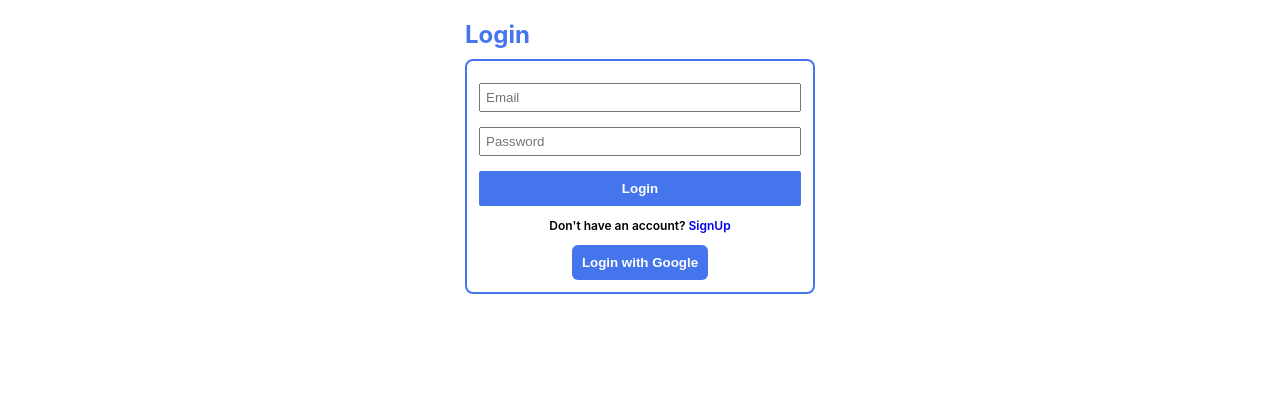
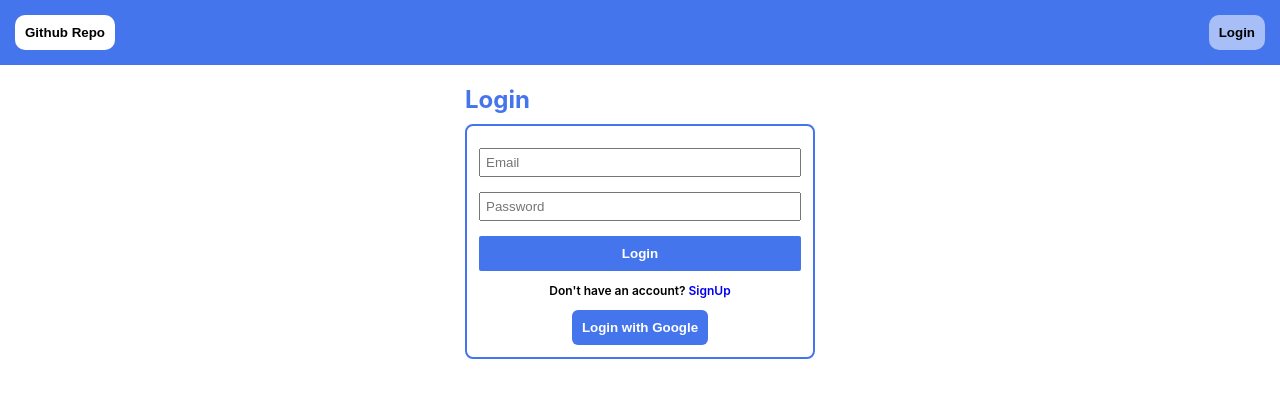
Before and after one commit to Lakshay-art/jira-clone, a React (Create React App) app in the folder Frontend/: page /login in a window 1280 px wide. Shown: the top 398 px of the page. Built offline with nearby package versions, Linux system fonts and the light colour scheme.

Commit message:
login ux fixed , navadded

```diff
--- a/Frontend/src/App.js
+++ b/Frontend/src/App.js
@@ -9,15 +9,16 @@ import "./App.css";
 import Login from "./components/Login";
 import Register from "./components/Register";
 import DashBoard from "./components/DashBoard";
-// import ProtectedRoute from "./lib/ProtectedRoute";
-import { AuthProvider, useAuth } from "./contexts/authContext";
+import { useAuth } from "./contexts/authContext";
 import { DragProvider } from "./contexts/dragContext";
+import Navbar from "./components/NavBar";
 
 function App() {
   const { isAuthenticated } = useAuth();
   return (
     <div className="App">
       <Router>
+        <Navbar />
         <Routes>
           <Route path="/" element={<Navigate to="/dashboard" />} />
           <Route path="/login" element={<Login />} />
--- a/Frontend/src/components/Login.jsx
+++ b/Frontend/src/components/Login.jsx
@@ -18,6 +18,7 @@ export default function Login(props) {
             password: password.current.value,
         }).then((res) => {
             setUser(res.data)
+            login()
             navigate("/dashboard")
         }, (err) => {
             console.log(err);
--- /dev/null
+++ b/Frontend/src/components/NavBar.js
@@ -0,0 +1,53 @@
+import React, { useEffect, useState } from "react";
+import { Link, useNavigate } from "react-router-dom";
+import { useAuth } from "../contexts/authContext";
+import Button from "./Button";
+
+export default function Navbar(props) {
+  //   const [state, setstate] = useState(localStorage.getItem("state"));
+  const { isAuthenticated, logout } = useAuth();
+  const navigate = useNavigate();
+  return (
+    <div>
+      <nav
+        style={{
+          display: "flex",
+          background: "#4575ED",
+          padding: 15,
+          justifyContent: "space-between",
+        }}
+      >
+        <Button
+          title={"Github Repo"}
+          backgroundColor="white"
+          onClick={() =>
+            window.open("https://github.com/Lakshay-art/jira-clone", "_blanc")
+          }
+        />
+
+        {/* <li className="nav-item"><Link className="nav-link text-white" to="/">Home</Link></li> */}
+
+        {!isAuthenticated ? (
+          <Button
+            title={"Login"}
+            backgroundColor="#fff8"
+            onClick={() => {
+              navigate("/login");
+            }}
+          />
+        ) : (
+          <Button
+            title={"Logout"}
+            backgroundColor="#E66E6B"
+            color="#fff"
+            onClick={() => {
+              logout();
+              navigate("/login");
+            }}
+          />
+        )}
+        {/* <li className="nav-item"><Link className="nav-link text-white" to="/weather">Weather App</Link></li> */}
+      </nav>
+    </div>
+  );
+}
--- a/Frontend/src/contexts/authContext.jsx
+++ b/Frontend/src/contexts/authContext.jsx
@@ -13,7 +13,7 @@ const AuthContext = createContext({
 });
 
 export const AuthProvider = ({ children }) => {
-  const [isAuthenticated, setIsAuthenticated] = useState(true);
+  const [isAuthenticated, setIsAuthenticated] = useState(false);
   const [user, setUser] = useState({
     name: '',
     id: '',
@@ -23,7 +23,15 @@ export const AuthProvider = ({ children }) => {
 
 
   const login = () => setIsAuthenticated(true);
-  const logout = () => setIsAuthenticated(false);
+  const logout = () => {
+    setIsAuthenticated(false);
+    setUser({
+      name: '',
+      id: '',
+      refreshToken: '',
+      accessToken: '',
+    })
+  };
 
   return (
     <AuthContext.Provider value={{ isAuthenticated, login, logout, user, setUser }}>
```
